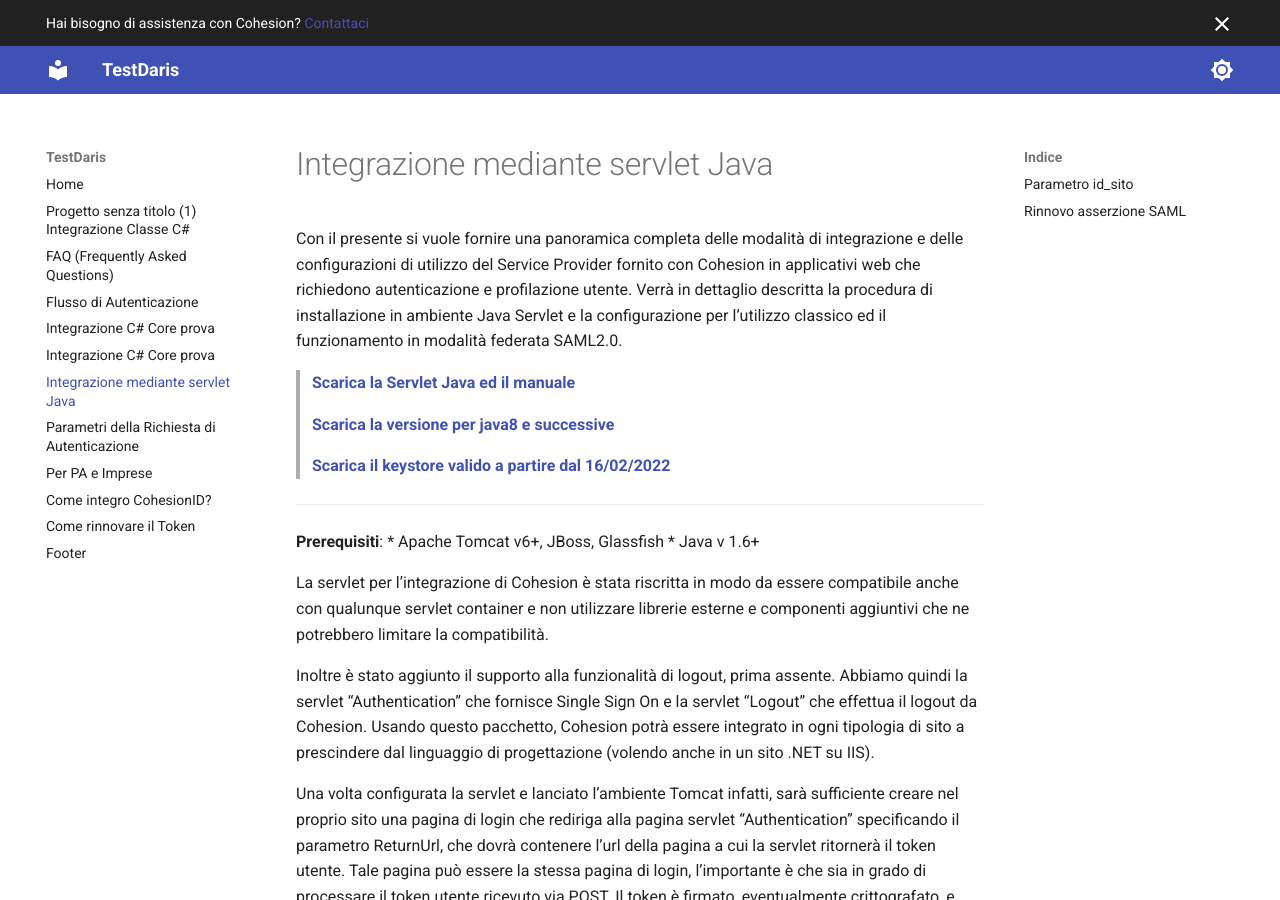
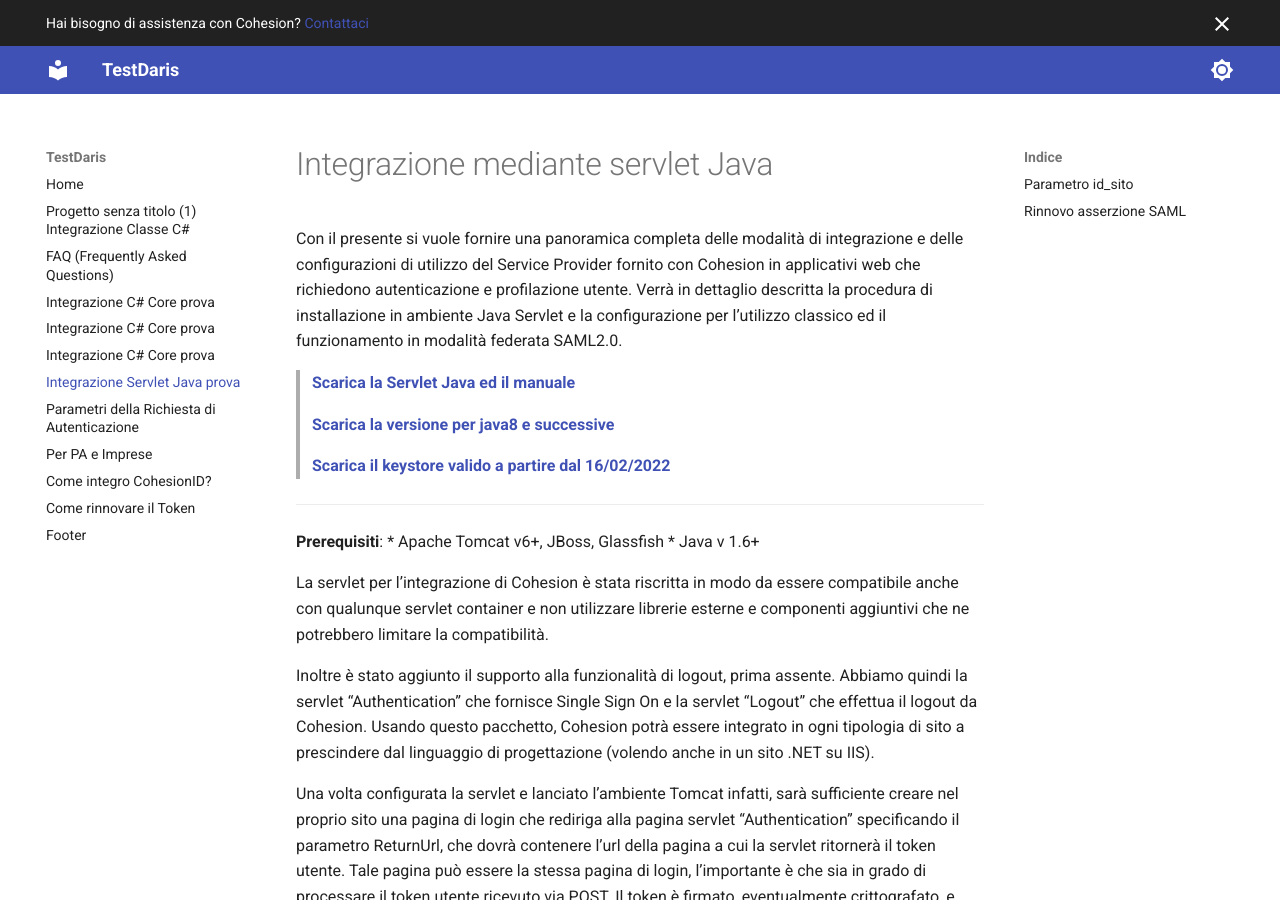
Before and after one commit to DarisCappelletti/TestDaris, an MkDocs documentation site: the page built from docs/Integrazione-Servlet-Java.md, in a window 1280 px wide and 900 px high. Built offline with MkDocs 1.6.1 and Material for MkDocs 9.7.7, drawn with Linux system fonts in a browser that asks for light colours.

Commit message:
Update wiki files

```diff
--- a/docs/Flusso-di-Autenticazione.md
+++ b/docs/Flusso-di-Autenticazione.md
@@ -1,3 +1,8 @@
+---
+title: Integrazione C# Core prova
+nav_order: 3
+---
+
 # Flusso di Autenticazione
 ## 1. L'utente richiede di effettuare il login
 
--- a/docs/Integrazione-Servlet-Java.md
+++ b/docs/Integrazione-Servlet-Java.md
@@ -1,3 +1,8 @@
+---
+title: Integrazione Servlet Java prova
+nav_order: 4
+---
+
 # Integrazione mediante servlet Java
 
 Con il presente si vuole fornire una panoramica completa delle modalità di integrazione e delle configurazioni di utilizzo del Service Provider fornito con Cohesion in applicativi web che richiedono autenticazione e profilazione utente.
```
Also changed, not shown: docs/Documentazione-tecnica.md (+1 -0 lines), site/404.html, site/Documentazione-tecnica/index.html, site/FAQ/index.html, site/Flusso-di-Autenticazione/index.html, site/Integrazione-C#-Core/index.html, site/Integrazione-Classe-C#/index.html, site/Integrazione-Servlet-Java/index.html, site/Parametri-della-Richiesta-di-Autenticazione/index.html, site/Per-PA-e-Imprese/index.html, site/Pubbliche-Amministrazioni-e-Imprese/index.html, site/Rinnovo-del-Token/index.html, site/_Footer/index.html, site/index.html, 1 other file.
